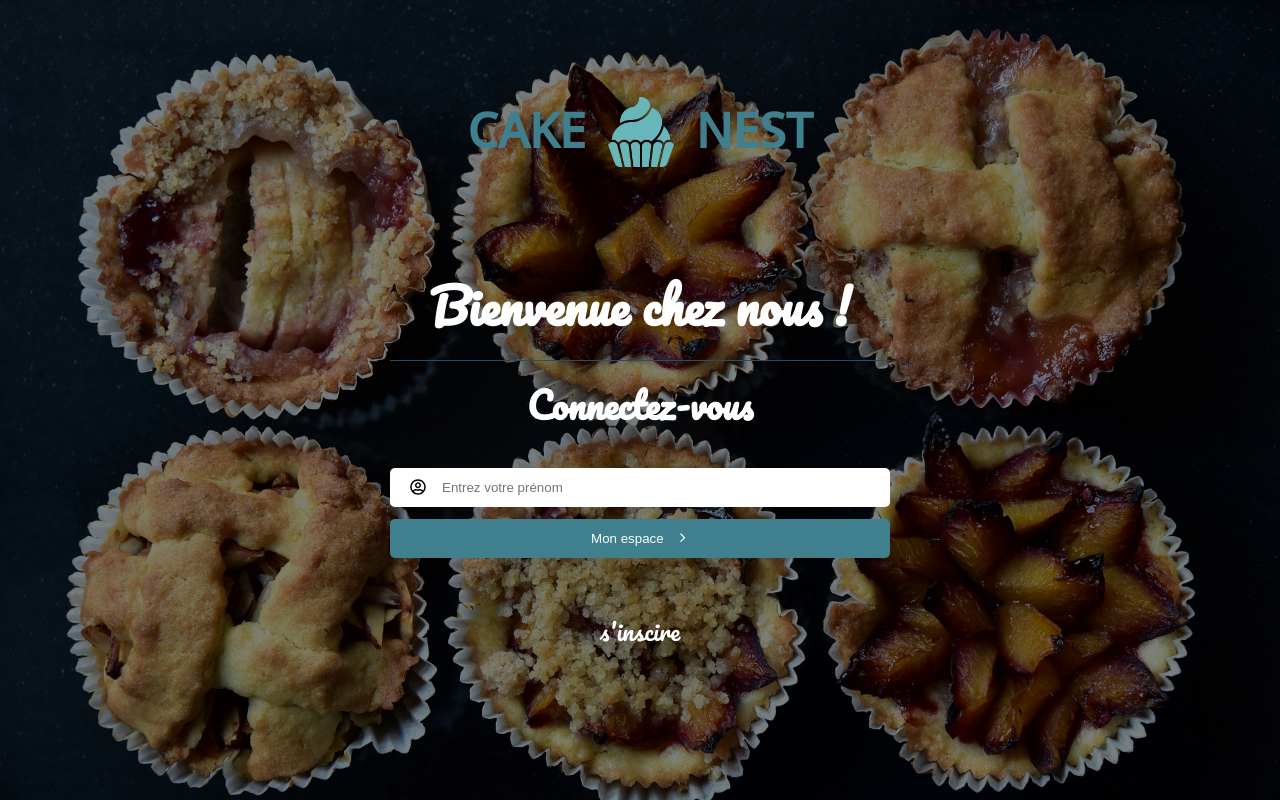
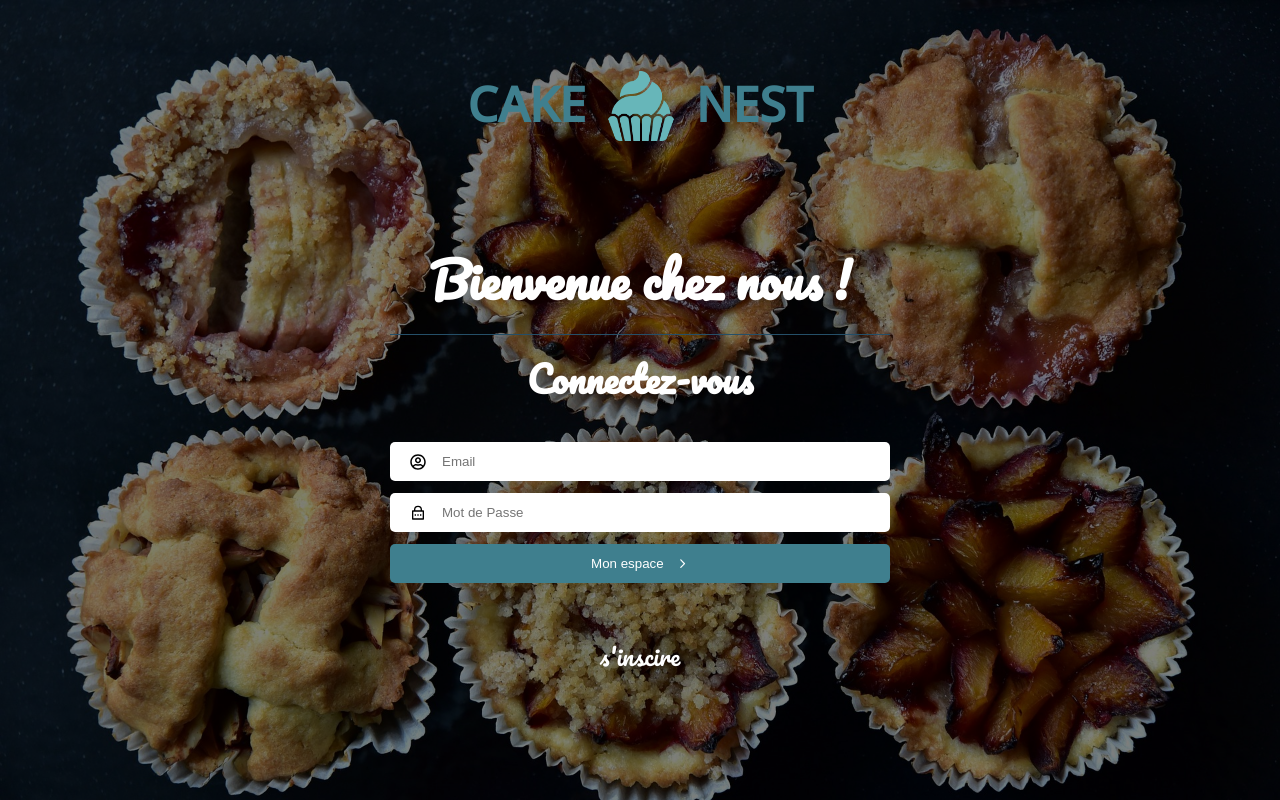
Before and after one commit to Kiichi14/Cake-Nest, a React (Vite) app: page / in a window 1280 px wide. Built offline with nearby package versions, Linux system fonts and the light colour scheme; no server answers.

Commit message:
F13bis-authent LoginForm > create login

```diff
--- a/src/components/login_form/LoginForm.jsx
+++ b/src/components/login_form/LoginForm.jsx
@@ -4,56 +4,58 @@ import styled from 'styled-components';
 import { theme } from "../../theme/Theme";
 import { FaRegUserCircle } from "react-icons/fa";
 import { IoIosArrowForward } from "react-icons/io";
+import { RiLockPasswordLine } from "react-icons/ri";
 import { SubTitleH3 } from "../../theme/Styled";
-import { getUser, createUser } from "../../api/user";
+import { getUser } from "../../api/user";
 import { userContext } from "../../store/UserContext";
 import { itemContext } from "../../store/ItemContext";
 import { useContext } from "react";
+import { signInWithEmailAndPassword } from "firebase/auth";
+import { auth } from "../../api/firebase-config";
 
 function LoginForm() {
 
-    const [firstName, setFirstName] = useState("");
+    const [email, setEmail] = useState("");
+    const [password, setPassword] = useState("");
     const [, setUser] = useContext(userContext);
     const [, setCake] = useContext(itemContext);
 
     const navigate = useNavigate();
 
     const handleChange = (event) => {
-        setFirstName(event.target.value);
+        if(event.target.name === "email") {
+            setEmail(event.target.value);
+        }
+        if(event.target.name === "password") {
+            setPassword(event.target.value);
+        }
     }
 
     const handleSubmit = (event) => {
         event.preventDefault();
-        // appel api get de un user
-        getUser(firstName)
-        .then((user) => {
-            if(user) {
-                setUser(user.username);
-                setCake(user.menu);
-            } else {
-                create(firstName);
-            }
-            navigate("/order", {state:{name:firstName}});
+        signInWithEmailAndPassword(auth, email, password)
+        .then((userCredential) => {
+            const user = userCredential.user;
+            console.log(user);
+            // connectUser(user.email);
         })
         .catch((error) => {
-            console.error("Erreur lors de la récupération de l'utilisateur:", error);
-        });
-        firstName === ""
-        ?
-        alert("Un prénom est obligatoire")
-        :
-        setFirstName("");
+            const errorCode = error.code;
+            const errorMessage = error.message;
+            console.log(errorCode, errorMessage);
+        })
     }
 
-    async function create(user) {
-        try {
-            const userData = await createUser(user);
-            setUser(userData.username);
-            setCake(userData.menu);
-        } catch (error) {
-            console.error("Error:", error);
-        }
-    }
+    // async function connectUser(user) {
+    //     try {
+    //         const userData = await getUser(user);
+    //         setUser(userData.username);
+    //         setCake(userData.menu);
+    //         navigate('/order');
+    //     } catch (error) {
+    //         console.error("Error:", error);
+    //     }
+    // }
 
     return (
         <>
@@ -63,7 +65,11 @@ function LoginForm() {
                     <FormLogin>
                         <InputContainer>
                             <FaRegUserCircle className="svg-input"/>
-                            <FormInput type="text" name="firstname" placeholder="Entrez votre prénom" value={firstName} onChange={handleChange}></FormInput>
+                            <FormInput type="email" name="email" placeholder="Email" value={email} onChange={handleChange}></FormInput>
+                        </InputContainer>
+                        <InputContainer>
+                            <RiLockPasswordLine className="svg-input"/>
+                            <FormInput type="password" name="password" placeholder="Mot de Passe" value={password} onChange={handleChange}></FormInput>
                         </InputContainer>
                         <FormButton type="submit">Mon espace <IoIosArrowForward /></FormButton>
                     </FormLogin>
```
